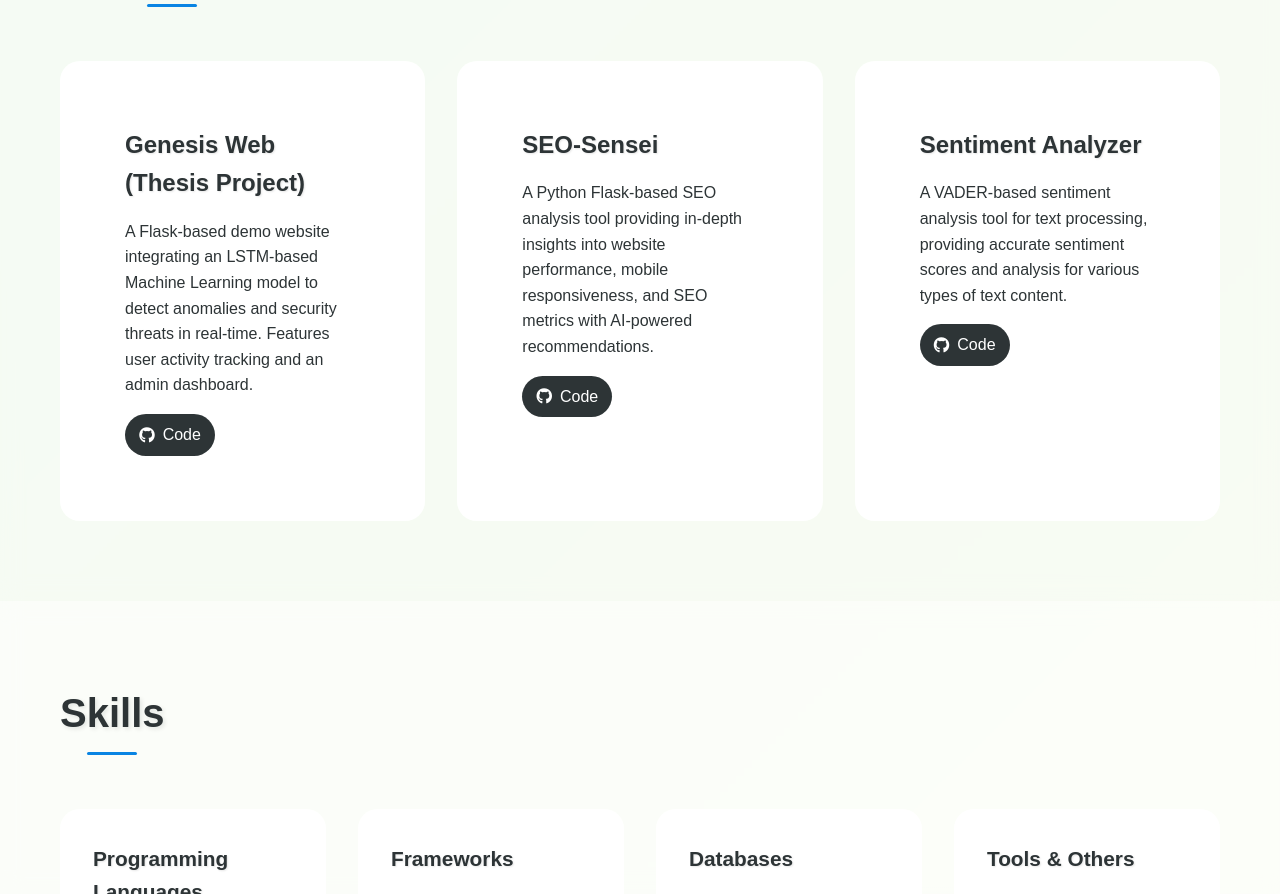
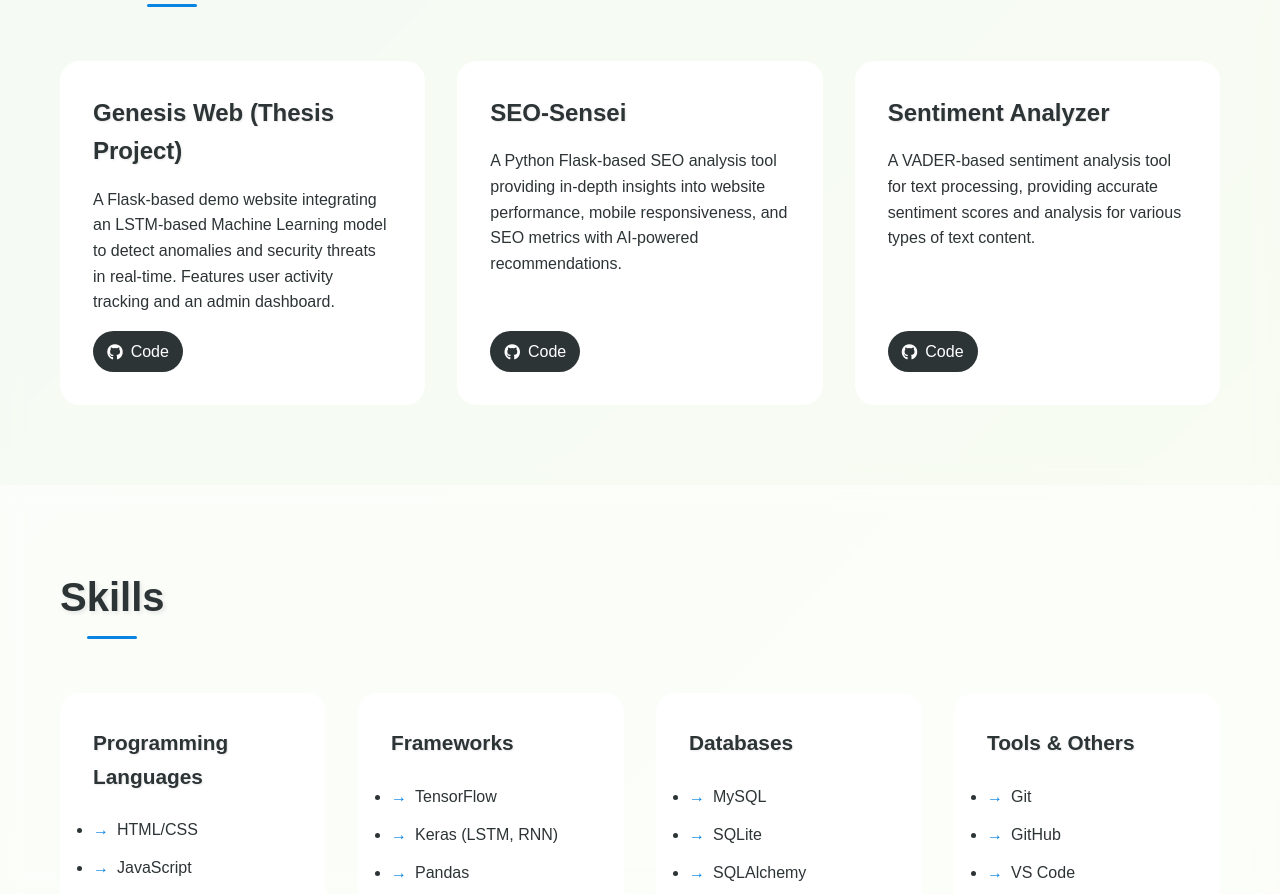
Before and after one commit to Maleleee/Web-Portfolio, a plain HTML site: page index.html in a window 1280 px wide. Shown: the part 1507-2401 px from the top of the page. Drawn offline with Linux system fonts and the light colour scheme.

Commit message:
Fixed some bugs on the buttons

```diff
--- a/styles.css
+++ b/styles.css
@@ -291,7 +291,13 @@ body {
 }
 
 .project-content {
-    padding: 2rem;
+    display: flex;
+    flex-direction: column;
+    height: 100%;
+}
+
+.project-description {
+    flex-grow: 1;
 }
 
 .project-content h3 {
@@ -304,8 +310,8 @@ body {
 .project-links {
     display: flex;
     gap: 1rem;
-    justify-content: flex-start;
-    margin-top: 1rem;
+    margin-top: auto;
+    padding-top: 1rem;
 }
 
 .project-link {
@@ -320,7 +326,6 @@ body {
     border-radius: 25px;
     transition: all 0.3s ease;
     width: 90px;
-    text-align: center;
 }
 
 .project-link:hover {
```
